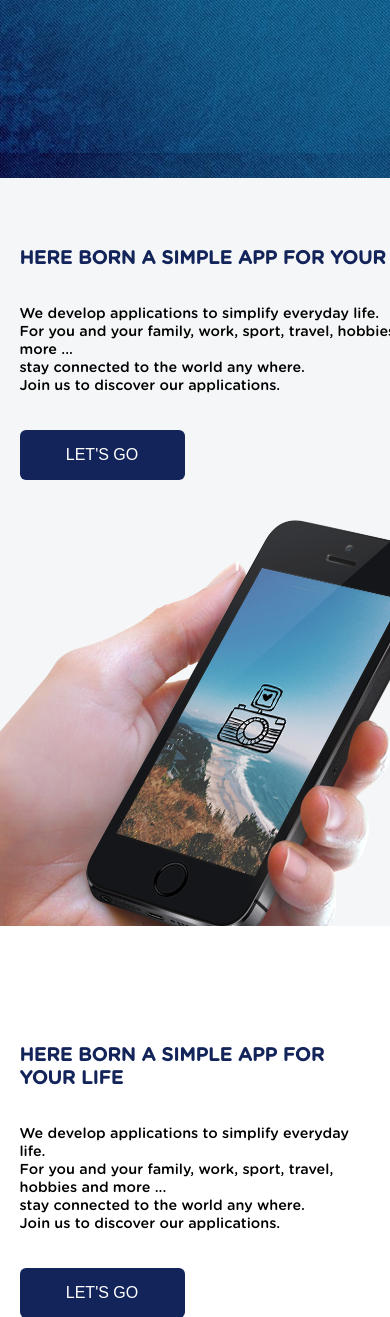
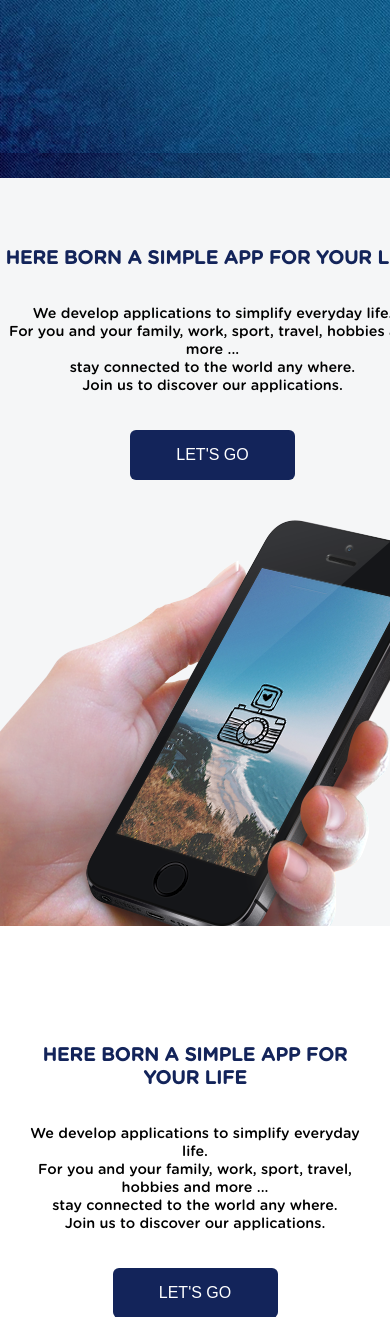
Before and after one commit to lakhdar-rouibah/rouibah, a PHP site: page /viewIndex.html in a window 390 px wide; the page is wider, and only the part inside the window is pictured. Shown: the part 592-1909 px from the top of that part. Run offline with PHP 8.4, Linux system fonts and the light colour scheme; some libraries are stand-ins or nearby versions.

Commit message:
reglage responsive

```diff
--- a/Diaporama/css/main.css
+++ b/Diaporama/css/main.css
@@ -59,7 +59,6 @@
 
 	position: relative;
 	top:90px;
-	left:120px;
 	border:solid 4px white;
 	border-radius: 16px;
 	box-shadow: 10px 10px 20px rgba(0,0,0,.8);
@@ -271,6 +270,7 @@
 	width: 100%;
 	height:100%;
 	background-image: url('../img/hdr.jpg');
+	background-repeat:no-repeat;
 }
 
 .div-third {
--- a/Diaporama/css/resp.css
+++ b/Diaporama/css/resp.css
@@ -1,4 +1,4 @@
-@media screen and (max-width: 800px){
+@media screen and (max-width: 1100px){
 
 /*===================================== header =================================*/
 
@@ -52,30 +52,34 @@
 
 	display:flex;
 	flex-direction: column;
+	text-align: center;
 }
+
+
 
 .handPhone-text {
 
 	position: relative;
 	top:50px;
-	left:5%;
-
+	left:0%;
+	margin-right: auto;
+	margin-left: auto;
 }
 
 .handPhone {
 
 	position: relative;
-	top:90px;
-	right:200px;
+	top: 90px;
+	right: 200px;
 }
 
 .first {
 
+	position: relative;
 	display: flex;
 	flex-direction: column;
-	position: relative;
-	top:-210px; /* surtout ne touche pas */
-	height:100%;
+	top: -210px; /* surtout ne touche pas */
+	height: 100%;
 }
 
 .first-phone {
@@ -95,7 +99,8 @@
 	left:5%;
 	width:90%;
 }
-/*===================================== div second =======================================*/
+/*====================================================== div second =======================================*/
+
 .second {
 
 	position: absolute;
@@ -141,6 +146,8 @@
 
 	position:absolute;
 	top:2900px;
+	width:100%;
+	height:50%;
 }
 
 
--- a/Diaporama/viewIndex.html
+++ b/Diaporama/viewIndex.html
@@ -5,7 +5,7 @@
 	<meta charset="UTF-8">
 	<link rel="stylesheet" type="text/css" href="css/style.css">
 	<link rel="stylesheet" type="text/css" href="css/main.css">
-	<link rel="stylesheet" media="screen and (max-width: 800px)" href="css/resp.css" />
+	<link rel="stylesheet" media="screen and (max-width:1100px)" href="css/resp.css" />
 	<link rel="stylesheet" type="text/css" href="css/font-awesome/css/font-awesome.min.css">
 <!--============================================ include bootstrap code ===================================
 <link rel="stylesheet" href="https://maxcdn.bootstrapcdn.com/bootstrap/4.0.0-beta.2/css/bootstrap.min.css" integrity="sha384-PsH8R72JQ3SOdhVi3uxftmaW6Vc51MKb0q5P2rRUpPvrszuE4W1povHYgTpBfshb" crossorigin="anonymous">
@@ -59,6 +59,7 @@
 	<section>
 		<div class="div-section">
 
+			<div class="begin-first">
 				<div class="handPhone-text">
 					<h3 class="title3"> here born a simple app for your life </h3>
 
@@ -71,6 +72,7 @@
 				<div class="handPhone">
 					<img src="img/handPhone.png" />
 				</div>
+			</div>
 
 			<div class="first">
 				<div class="first-text">
```
